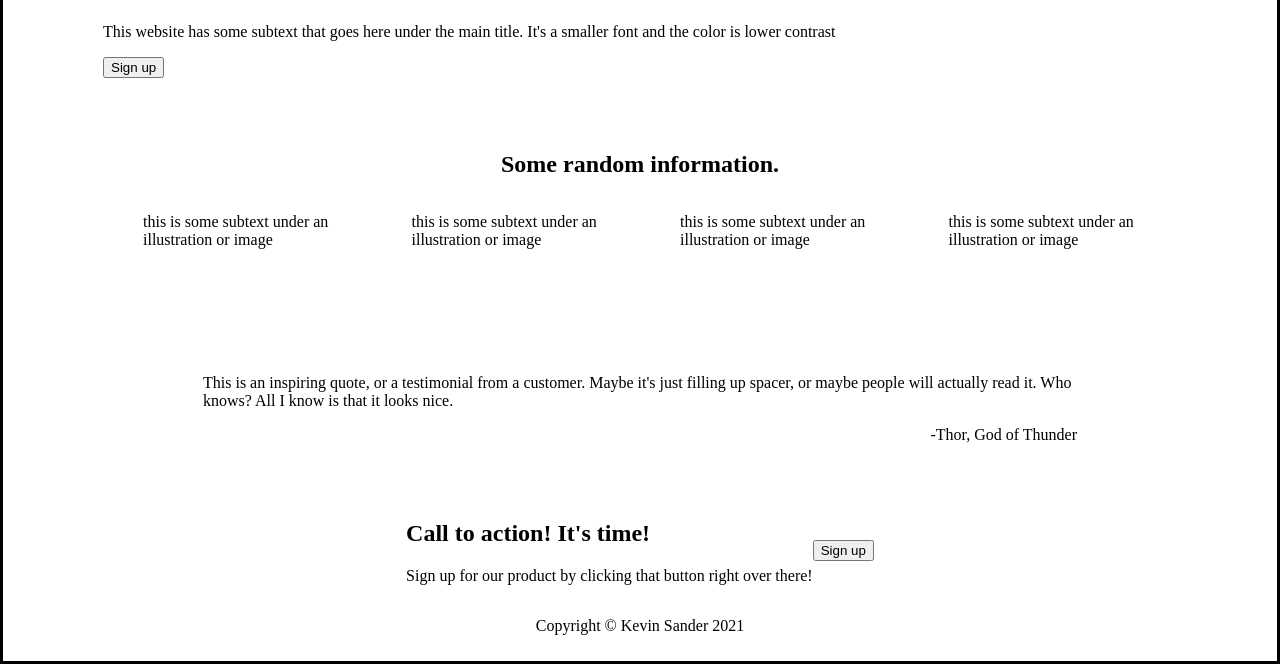
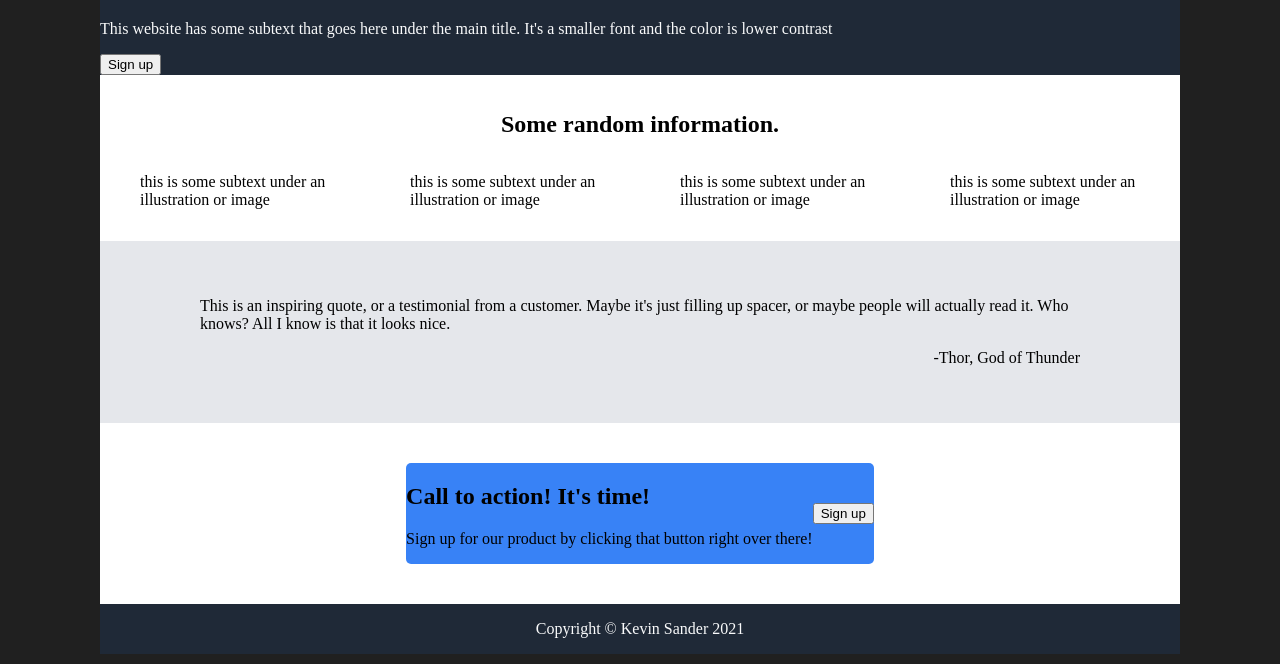
Before and after one commit to kevintsander/odin-flexbox-landingpage, a plain HTML site: page pages/index.html in a window 1280 px wide. Shown: the part 136-800 px from the top of the page. Drawn offline with Linux system fonts and the light colour scheme.

Commit message:
added color to style

```diff
--- a/style/style.css
+++ b/style/style.css
@@ -13,15 +13,22 @@ body {
     min-height: 100vh;
     margin: 0;
     padding: 10px 100px;
+
     display: flex;
     flex-direction: column;
-    border-style: solid;
+
+    background-color: #202020;
 }
 
 header {
-    flex: 1;
     display: flex;
     flex-direction: column;
+}
+
+header, footer {
+    color: #F9FAFB;
+    background-color: #1F2937;
+
 }
 
 .header-top-bar {
@@ -49,6 +56,9 @@ header {
     display: flex;
     flex-direction: column;
     align-items: center;
+    justify-content: center;
+
+    background-color: #FFFFFF;
 }
 
 .info-content {
@@ -62,6 +72,8 @@ header {
 
 .quote {
     padding: 40px 100px;
+
+    background-color: #E5E7EB;
 }
 
 .quote-author {
@@ -69,14 +81,21 @@ header {
 }
 
 .sign-up-bar {
+    padding: 40px;
+
     display: flex;
     align-items: center;
     justify-content: center;
+
+    background-color: #FFFFFF;
 }
 
 .sign-up-box {
     display: flex;
     align-items: center;
+
+    background-color: #3882F6;
+    border-radius: 5px;
 }
 
 footer {
```
